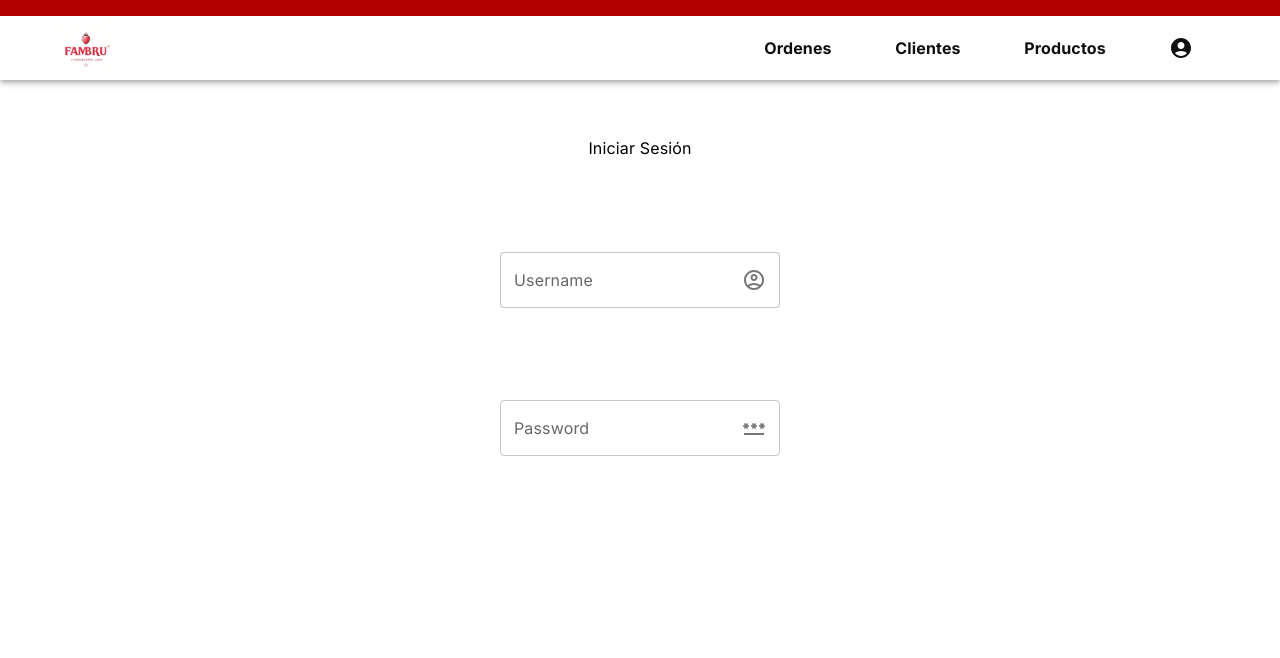
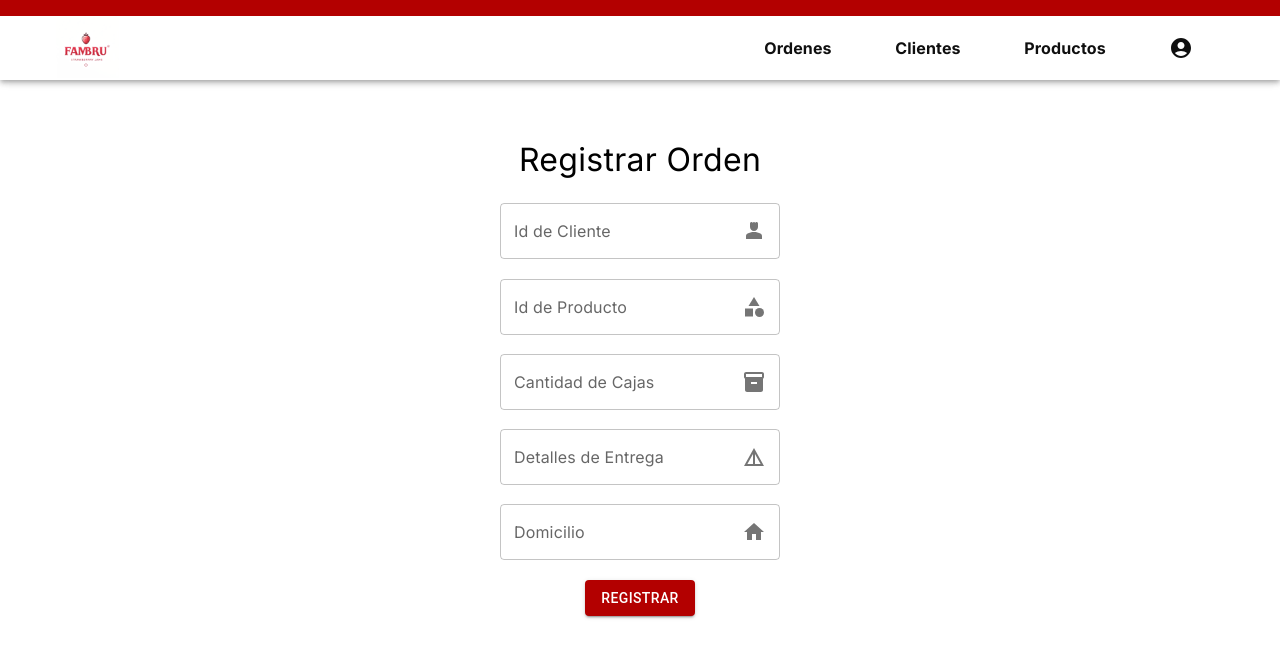
Before and after one commit to Sdls31/dashboard-front, a React (Vite) app: page /login in a window 1280 px wide. Shown: the top 658 px of the page. Built offline with nearby package versions, Linux system fonts and the light colour scheme; a web font is replaced by a local one.

Commit message:
commit-by-sebs

```diff
--- a/src/components/LogIn.tsx
+++ b/src/components/LogIn.tsx
@@ -1,4 +1,10 @@
-import { AccountCircleOutlined, PasswordOutlined } from "@mui/icons-material";
+import {
+  AccountCircleOutlined,
+  Details,
+  Inventory2,
+  PasswordOutlined,
+  Person4,
+} from "@mui/icons-material";
 import {
   Box,
   Button,
@@ -7,11 +13,40 @@ import {
   TextField,
   Typography,
 } from "@mui/material";
-import React from "react";
+import React, { ChangeEvent, useState } from "react";
 import { useNavigate } from "react-router-dom";
+import HomeIcon from "@mui/icons-material/Home";
+import CategoryIcon from "@mui/icons-material/Category";
+import axios from "axios";
 
 const LogIn = () => {
-  const navigate = useNavigate();
+  const [address, setAddress] = useState<string>("");
+  const [quantity, setQuantity] = useState<number>(0);
+  const [details, setDetails] = useState<string>("");
+  const [productId, setProductId] = useState<number>(0);
+  const [clientId, setClientId] = useState<number>(0);
+  const [message, setMessage] = useState<string | any>("");
+
+  const registerOrder = async () => {
+    const data = {
+      client_id: clientId.toString(),
+      product_id: productId.toString(),
+      quantity: quantity,
+      details: details,
+      address: address,
+    };
+
+    console.log(data);
+    const response = await axios.post(
+      "https://cors.redoc.ly/http://127.0.0.1:8000/saveorder/",
+      // "https://cors.redoc.ly/https://dashboard-api-0n4e.onrender.com/saveorder/",
+      data
+    );
+    console.log(response.data.error);
+    setMessage(response);
+  };
+
+  // const navigate = useNavigate();
   return (
     <Container
       disableGutters
@@ -26,47 +61,123 @@ const LogIn = () => {
           sx={{
             display: "flex",
             width: "100%",
-            height: "20rem",
+            height: "30rem",
             margin: "0 0 2.5rem 0",
             flexDirection: "column",
             alignItems: "center",
             justifyContent: "space-between",
           }}
         >
-            <Typography fontFamily={"Inter"} fontSize={"1rem"}>Iniciar Sesión</Typography>
+          <Typography fontFamily={"Inter"} fontSize={"2rem"}>
+            Registrar Orden
+          </Typography>
           <TextField
             id="outlined-basic"
+            onChange={(e: ChangeEvent<HTMLInputElement>) =>
+              setClientId(Number(e.target.value))
+            }
             label={
               <Typography fontFamily={"Inter"} fontSize={"1rem"}>
-                  Username
+                Id de Cliente
               </Typography>
             }
             variant="outlined"
             InputProps={{
               endAdornment: (
                 <InputAdornment position="end">
-                    <AccountCircleOutlined />
+                  <Person4 />
                 </InputAdornment>
               ),
             }}
           />
           <TextField
             id="outlined-basic"
-              type="password"
+            onChange={(e: ChangeEvent<HTMLInputElement>) =>
+              setProductId(Number(e.target.value))
+            }
             label={
               <Typography fontFamily={"Inter"} fontSize={"1rem"}>
-                  Password
+                Id de Producto
               </Typography>
             }
             variant="outlined"
             InputProps={{
               endAdornment: (
                 <InputAdornment position="end">
-                    <PasswordOutlined />
+                  <CategoryIcon />
                 </InputAdornment>
               ),
             }}
           />
+          <TextField
+            id="outlined-basic"
+            onChange={(e: ChangeEvent<HTMLInputElement>) =>
+              setQuantity(Number(e.target.value))
+            }
+            label={
+              <Typography fontFamily={"Inter"} fontSize={"1rem"}>
+                Cantidad de Cajas
+              </Typography>
+            }
+            variant="outlined"
+            InputProps={{
+              endAdornment: (
+                <InputAdornment position="end">
+                  <Inventory2 />
+                </InputAdornment>
+              ),
+            }}
+          />
+          <TextField
+            id="outlined-basic"
+            onChange={(e: ChangeEvent<HTMLInputElement>) =>
+              setDetails(e.target.value)
+            }
+            label={
+              <Typography fontFamily={"Inter"} fontSize={"1rem"}>
+                Detalles de Entrega
+              </Typography>
+            }
+            variant="outlined"
+            InputProps={{
+              endAdornment: (
+                <InputAdornment position="end">
+                  <Details />
+                </InputAdornment>
+              ),
+            }}
+          />
+          <TextField
+            id="outlined-basic"
+            onChange={(e: ChangeEvent<HTMLInputElement>) =>
+              setAddress(e.target.value)
+            }
+            label={
+              <Typography fontFamily={"Inter"} fontSize={"1rem"}>
+                Domicilio
+              </Typography>
+            }
+            variant="outlined"
+            InputProps={{
+              endAdornment: (
+                <InputAdornment position="end">
+                  <HomeIcon />
+                </InputAdornment>
+              ),
+            }}
+          />
+          <Button
+            variant="contained"
+            sx={{ backgroundColor: "#B30000" }}
+            onClick={() => registerOrder()}
+          >
+            Registrar
+          </Button>
+          {/* {message && (
+            <Typography fontFamily={"Inter"} fontSize={"1rem"}>
+              {message}
+            </Typography>
+          )} */}
         </Box>
       </Box>
     </Container>
```
Lines whose indentation alone changed are shown as unchanged.
